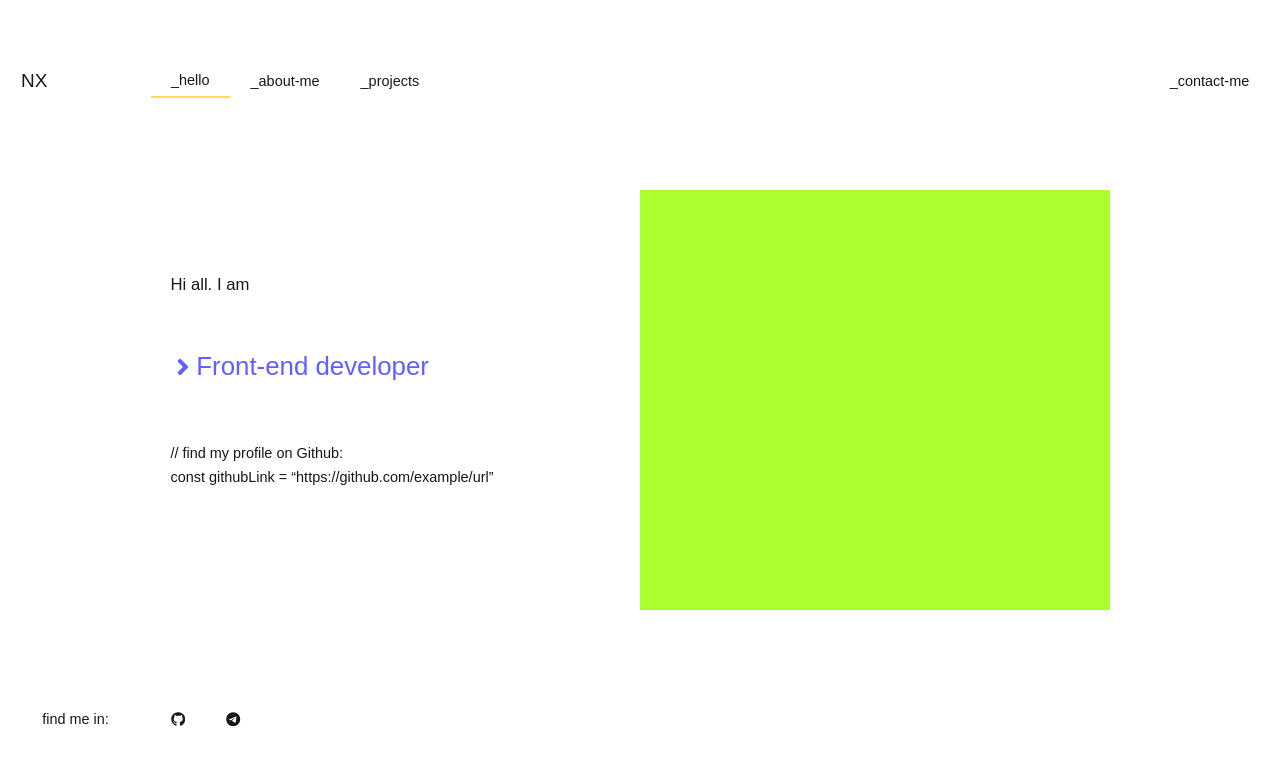
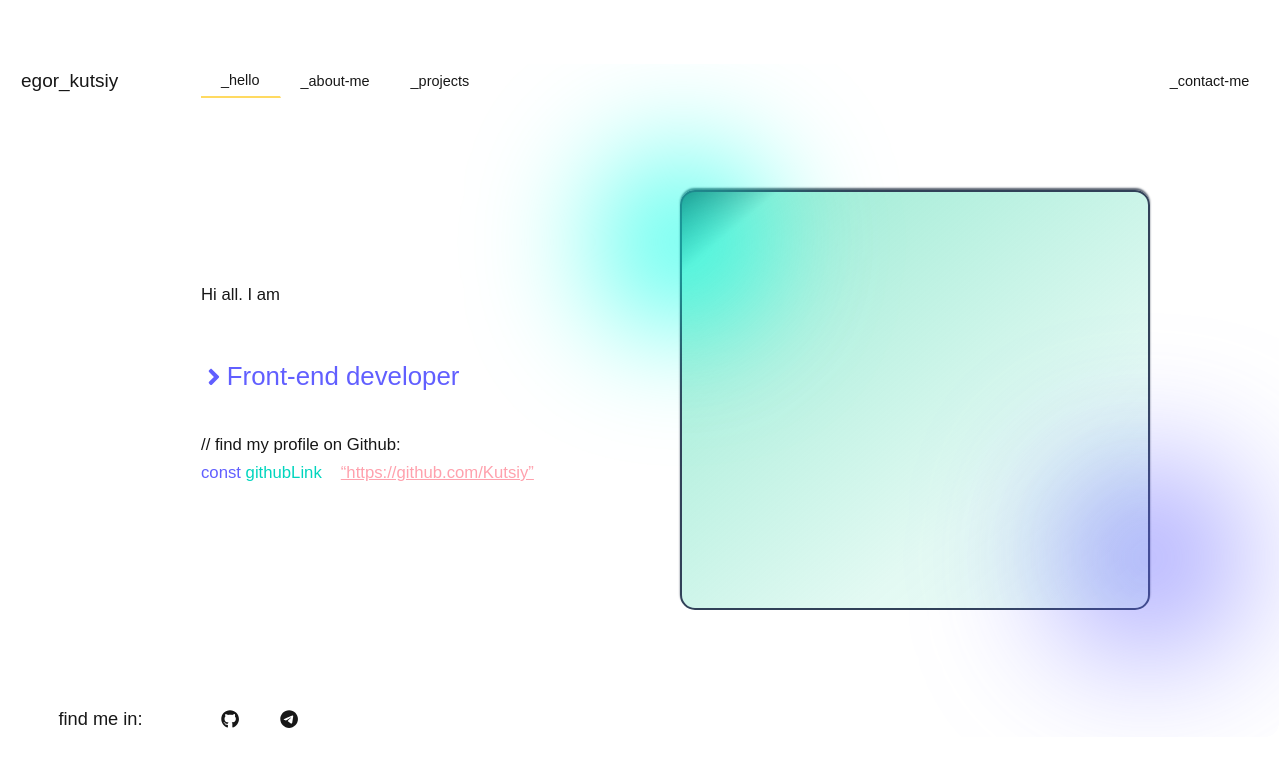
Before and after one commit to Kutsiy/NxWedApp, a Next.js app: page / in a window 1280 px wide. Shown: the top 766 px of the page. Built offline with nearby package versions, Linux system fonts and the light colour scheme.

Commit message:
feat: added styles to game

```diff
--- a/src/app/page.module.scss
+++ b/src/app/page.module.scss
@@ -2,9 +2,6 @@
   &__wrapper {
     width: 100%;
     height: 100%;
-    display: flex;
-    align-items: center;
-    justify-content: center;
   }
 
   &__container {
@@ -12,13 +9,14 @@
     display: flex;
     align-items: center;
     gap: 146px;
+    margin-left: var(--left-margin);
   }
 
   &__info {
     display: flex;
     flex-direction: column;
     justify-content: space-between;
-    height: 250px;
+    height: 230px;
   }
 
   &__title {
@@ -47,17 +45,76 @@
     display: flex;
     flex-direction: column;
     gap: 8px;
+    font-size: 1.1rem;
   }
 
   &__find_profile {
   }
 
   &__github_link {
+    color: white;
   }
 
   &__game {
     width: 470px;
     height: 420px;
-    background-color: greenyellow;
+    background: linear-gradient(
+      140deg,
+      rgba(23, 85, 83, 0.9) 0%,
+      rgba(67, 217, 173, 0.5) 10%,
+      rgba(67, 217, 173, 0.15) 70%,
+      rgba(67, 217, 173, 0.13) 80%,
+      rgba(67, 217, 173, 0.09) 100%
+    );
+    border-radius: 15px;
+    border: 2px solid rgba(49, 65, 88, 1);
+    box-shadow: 0px -2px 2px rgb(88, 97, 111);
+    position: relative;
+    backdrop-filter: blur(10px);
+  }
+
+  &__game::before {
+    content: "";
+    position: absolute;
+    width: 200px;
+    height: 200px;
+    background: radial-gradient(
+      circle at center,
+      rgb(0, 255, 229) 0%,
+      transparent
+    );
+    border-radius: 100%;
+    left: -100px;
+    top: -50px;
+    filter: blur(60px);
+  }
+
+  &__game::after {
+    content: "";
+    position: absolute;
+    width: 200px;
+    height: 200px;
+    background: radial-gradient(
+      circle at center,
+      rgba(97, 95, 255, 1) 0%,
+      transparent
+    );
+    border-radius: 100%;
+    right: -100px;
+    bottom: -50px;
+    filter: blur(70px);
   }
 }
+
+.const {
+  color: #615fff;
+}
+
+.var_name {
+  color: #00d5be;
+}
+
+.link {
+  color: #ffa1ad;
+  text-decoration: underline;
+}
--- a/src/app/page.tsx
+++ b/src/app/page.tsx
@@ -9,7 +9,7 @@ const HelloPage: NextPage = ({}) => {
         <div className={styles.hello__info}>
           <div className={styles.hello__title}>
             <div className={styles.hello__greetings}>Hi all. I am</div>
-            <div className={styles.hello__name}>Aaaa Aaaaa</div>
+            <div className={styles.hello__name}>Egor Kutsiy</div>
             <div className={styles.hello__front}>
               <FaAngleRight />
               Front-end developer
@@ -21,7 +21,11 @@ const HelloPage: NextPage = ({}) => {
               {"// find my profile on Github:"}
             </div>
             <div className={styles.hello__github_link}>
-              const githubLink = “https://github.com/example/url”
+              <span className={styles.const}>const</span>{" "}
+              <span className={styles.var_name}>githubLink</span> = {""}
+              <a href="https://github.com/Kutsiy" className={styles.link}>
+                “https://github.com/Kutsiy”
+              </a>
             </div>
           </div>
         </div>
--- a/src/app/styles/variables.scss
+++ b/src/app/styles/variables.scss
@@ -4,6 +4,7 @@
   --font-size: 0.95rem;
   --glass-background: rgba(255, 255, 255, 0.05);
   --glass-border: 1px solid rgba(255, 255, 255, 0.2);
+  --left-margin: 200px;
 }
 
 @media (prefers-color-scheme: dark) {
--- a/src/components/footer/footer.module.scss
+++ b/src/components/footer/footer.module.scss
@@ -7,12 +7,13 @@
   display: flex;
 
   &__title {
-    min-width: 150px;
+    min-width: var(--left-margin);
     height: 100%;
     border-right: var(--glass-border);
     display: flex;
     align-items: center;
     justify-content: center;
+    font-size: 1.2rem;
   }
 
   &__nav_bar {
@@ -35,6 +36,7 @@
     justify-content: center;
     cursor: pointer;
     border-right: var(--glass-border);
+    font-size: 1.2rem;
   }
 
   &__gap {
--- a/src/components/header/header.module.scss
+++ b/src/components/header/header.module.scss
@@ -7,7 +7,7 @@
   display: flex;
 
   &__title {
-    width: 150px;
+    width: var(--left-margin);
     height: 100%;
     border-right: var(--glass-border);
     display: flex;
--- a/src/components/header/header.tsx
+++ b/src/components/header/header.tsx
@@ -8,7 +8,7 @@ const Header = ({}) => {
   return (
     <header className={styles.header}>
       <Link href="/">
-        <div className={styles.header__title}>NX</div>
+        <div className={styles.header__title}>egor_kutsiy</div>
       </Link>
       <div className={styles.header__nav_bar}>
         <nav className={styles.header__nav}>
```
